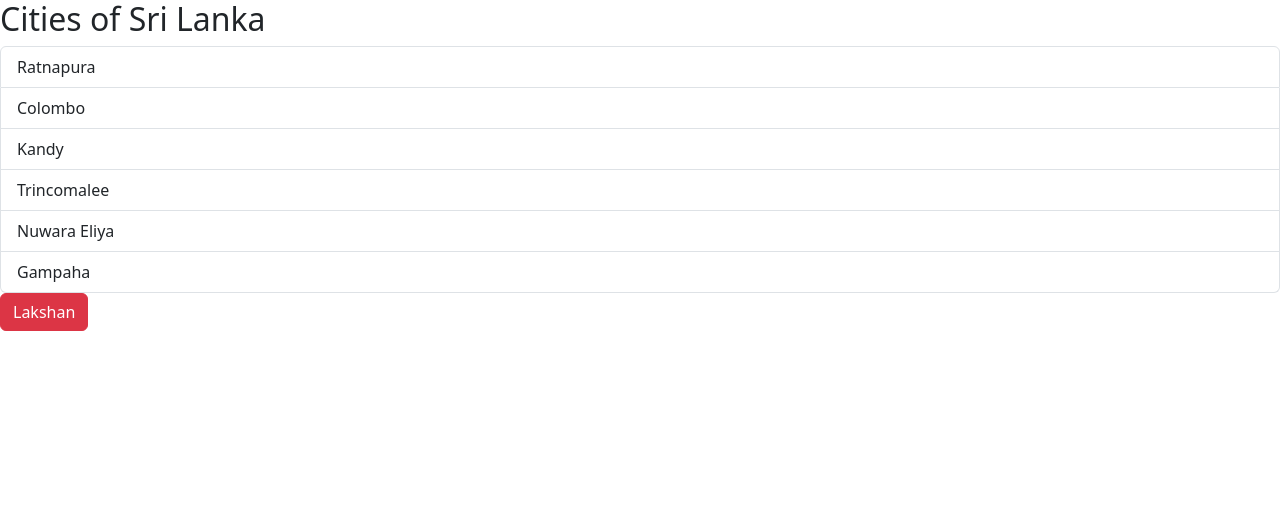
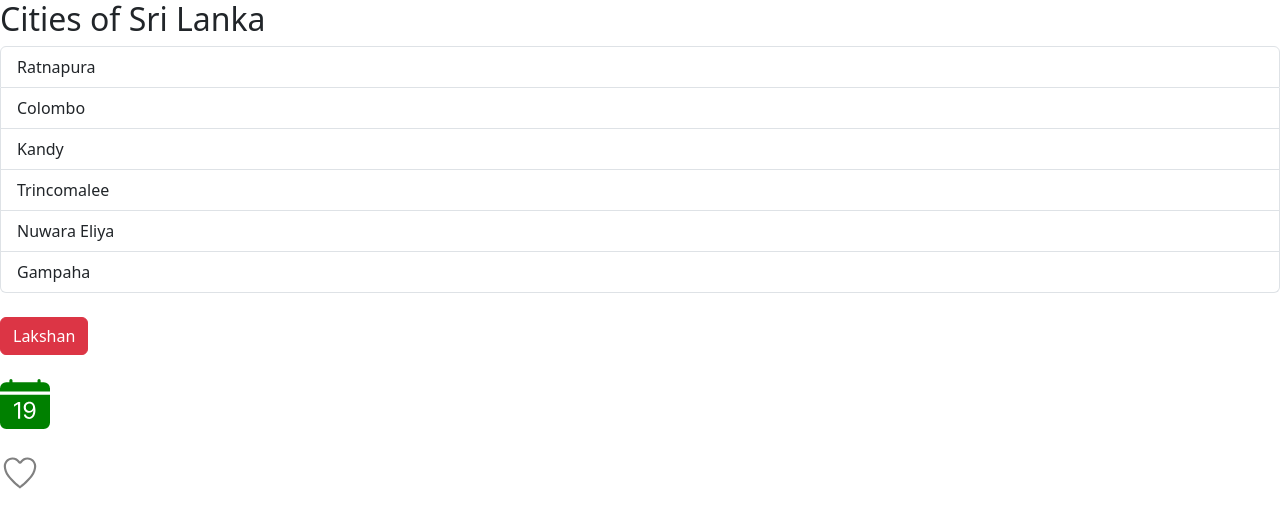
Before and after one commit to LakshX0/react-dev, a React (Vite) app in the folder react-18-mosh/: page / in a window 1280 px wide. Shown: the top 526 px of the page. Built offline with nearby package versions, Linux system fonts and the light colour scheme.

Commit message:
added like feature

```diff
--- a/react-18-mosh/package.json
+++ b/react-18-mosh/package.json
@@ -12,7 +12,8 @@
   "dependencies": {
     "bootstrap": "^5.3.3",
     "react": "^18.3.1",
-    "react-dom": "^18.3.1"
+    "react-dom": "^18.3.1",
+    "react-icons": "^5.4.0"
   },
   "devDependencies": {
     "@eslint/js": "^9.15.0",
--- a/react-18-mosh/src/App.tsx
+++ b/react-18-mosh/src/App.tsx
@@ -2,6 +2,8 @@ import { useState } from "react";
 import Alert from "./Alert";
 import ListGroup from "./assets/components/ListGroup";
 import Button from "./Button";
+import { BsFillCalendarDateFill } from "react-icons/bs";
+import Like from "./assets/components/Like";
 
 function App() {
   const [alertVisible, setAlertVisible] = useState(false);
@@ -25,6 +27,7 @@ function App() {
         heading="Cities of Sri Lanka"
         onSelectItem={handleSelectItem}
       />
+      <br />
       {alertVisible && (
         <Alert onClose={() => setAlertVisible(false)}>
           Your activity is saved!
@@ -33,6 +36,11 @@ function App() {
       <Button color="danger" onClick={() => setAlertVisible(true)}>
         Lakshan
       </Button>
+      <br /> <br />
+      <BsFillCalendarDateFill size={"50px"} color="green" />
+      <br />
+      <br />
+      <Like />
     </div>
   );
 }
--- /dev/null
+++ b/react-18-mosh/src/assets/components/Like/Like.tsx
@@ -0,0 +1,36 @@
+import { IoIosHeartEmpty, IoIosHeart } from "react-icons/io";
+import { useState } from "react";
+
+const Like = () => {
+  const [clickedLike, setClickedLike] = useState(false);
+
+  const handleLikeClicked = () => {
+    setClickedLike(!clickedLike);
+  };
+
+  return (
+    <>
+      {clickedLike ? (
+        <IoIosHeart
+          size={40}
+          onClick={handleLikeClicked}
+          style={{
+            color: "red", // Change to red when clicked
+            cursor: "pointer",
+          }}
+        />
+      ) : (
+        <IoIosHeartEmpty
+          size={40}
+          onClick={handleLikeClicked}
+          style={{
+            color: "grey", // Change to grey when not clicked
+            cursor: "pointer",
+          }}
+        />
+      )}
+    </>
+  );
+};
+
+export default Like;
--- /dev/null
+++ b/react-18-mosh/src/assets/components/Like/index.ts
@@ -0,0 +1,3 @@
+import Like from "./Like"
+
+export default Like;
```
Also changed, not shown: 1 other file (tests, documents, lock files or other folders).
